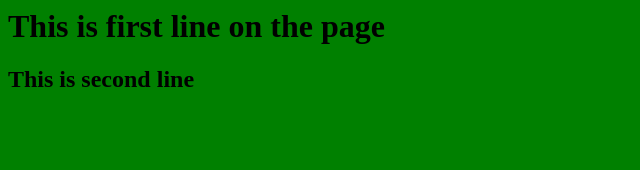
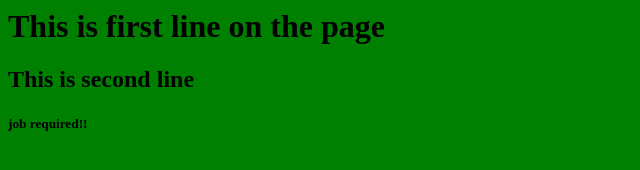
Before and after one commit to raman-verma/demo, a plain HTML site: page index.html in a window 1280 px wide. Shown: the full height of the page, 0-640 px from the left. Drawn offline with Linux system fonts and the light colour scheme.

Commit message:
something

```diff
--- a/index.html
+++ b/index.html
@@ -3,6 +3,6 @@
 <body bgcolor='green'>
 <h1> This is first line on the page </h1>
 <h2> This is second line </h2>
-
+<h5> job required!! </h5>
 </body>
 </html
```
